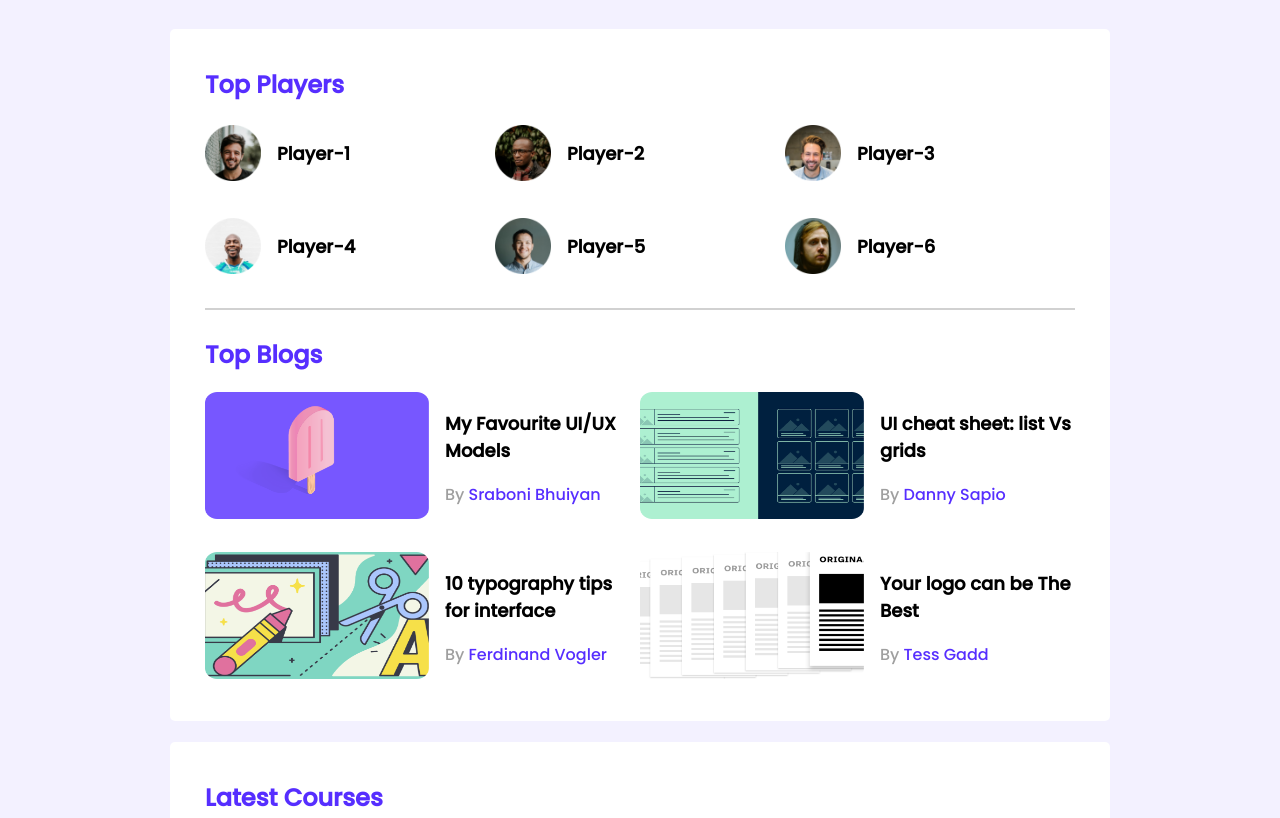
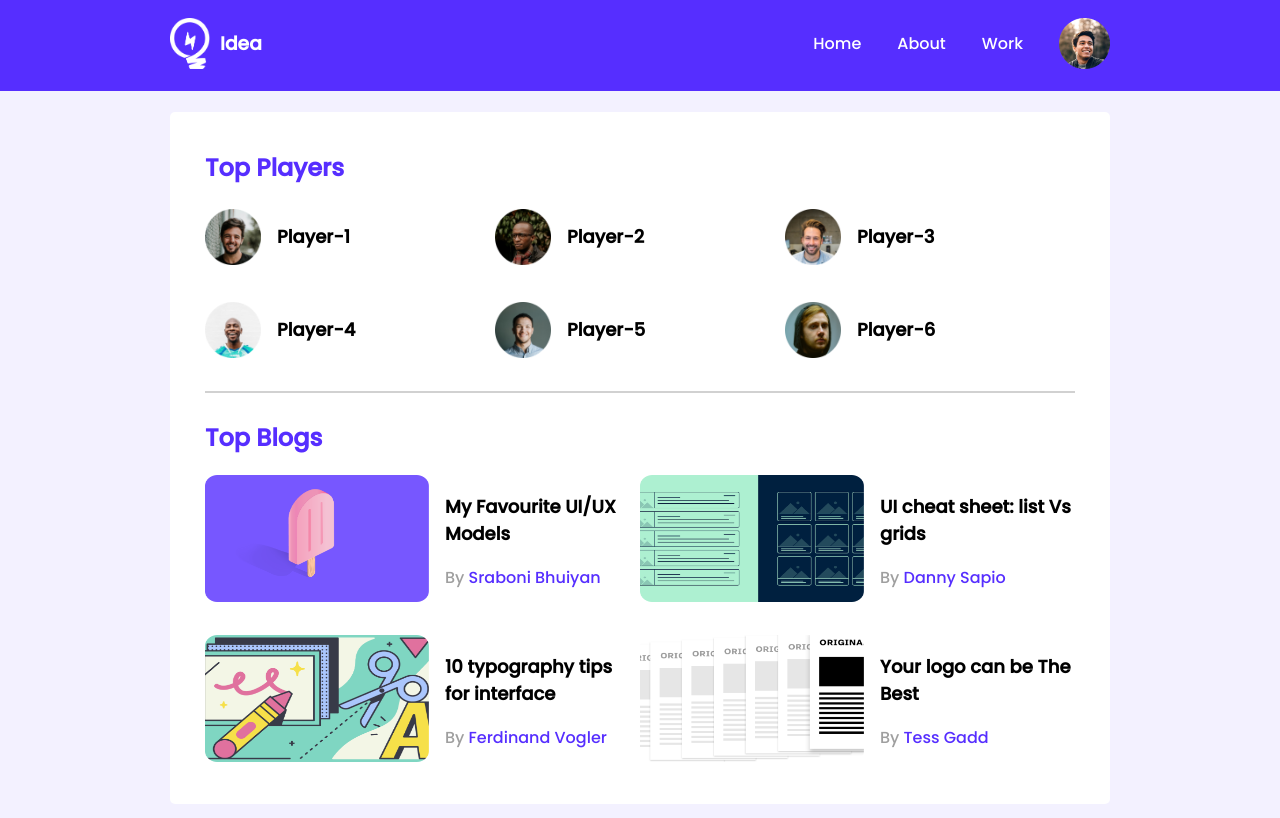
Before and after one commit to sraboni-bhuiyan/leader-board-demo, a plain HTML site: page index.html in a window 1280 px wide. Shown: the top 818 px of the page. Drawn offline with Linux system fonts and the light colour scheme.

Commit message:
final commit pushed

```diff
--- a/index.html
+++ b/index.html
@@ -11,7 +11,20 @@
 <body>
     <!--Header Start-->
     <header>
-
+        <div class="heading-container">
+            <div class="menu-items">
+                <div class="logo">
+                    <img class="icon" src="images/icons/logo.png" alt="">
+                    <h3>Idea</h3>
+                </div>
+                <div class="menu">
+                    <p>Home</p>
+                    <p>About</p>
+                    <p>Work</p>
+                    <img src="images/icons/profile.png" alt="">
+                </div>
+            </div>
+        </div>
     </header>
     <!--Header End-->
 
--- a/styles/style.css
+++ b/styles/style.css
@@ -3,11 +3,20 @@
 body{
     font-family: 'Poppins', sans-serif;
     background-color: #f3f1ff;
+    margin: 0;
 }
-main{
+main, header{
     display: flex;
     flex-direction: column;
     align-items: center;
+}
+header{
+    background-color: #562EFF;
+    color: white;
+}
+.heading-container{
+    width: 940px;
+    padding: 10px 0 15px 0;
 }
 .container{
     background-color: #ffffff;
@@ -19,6 +28,45 @@ main{
 hr{
     border: 1px solid #D1D1D1;
     margin-bottom: 27px;
+}
+/*Nav Bar- header part
+.heading-section{
+    width: 100%;
+}
+.heading-container{
+    color: white;
+    display: grid;
+    grid-template-columns: repeat(2, 1fr);
+    align-items: center;
+    justify-content: space-between;
+}
+.heading-container img{
+    width: 50px;
+    height: 50px;
+}
+
+*/
+.menu-items{
+    display: grid;
+    grid-template-columns: repeat(2, 1fr);
+    grid-row-gap: 30px;
+}
+.icon{
+    width: 40px;
+    height: 51px;
+}
+.logo, .menu{
+    display: flex;
+    align-items: center;
+}
+.logo h3{
+    margin-left: 10px;
+}
+.menu{
+    padding-left: 200px;
+}
+.menu p{
+    margin-right: 36px;
 }
 /* top player */
 .top-players{
@@ -124,7 +172,7 @@ courses style
 /*Media queries------------*/
 /*---mobile phone---*/
 @media only screen and (max-width:688px) {
-    .container{
+    .container, .heading-container{
         width: 100%;
     }
     .players, .blogs, .courses{
@@ -136,7 +184,7 @@ courses style
 }
 /*-----tablets----*/
 @media only screen and (min-width:688px) and (max-width:992px) {
-    .container{
+    .container, .heading-container{
         width: 100%;
     }
     .players, .courses{
```
